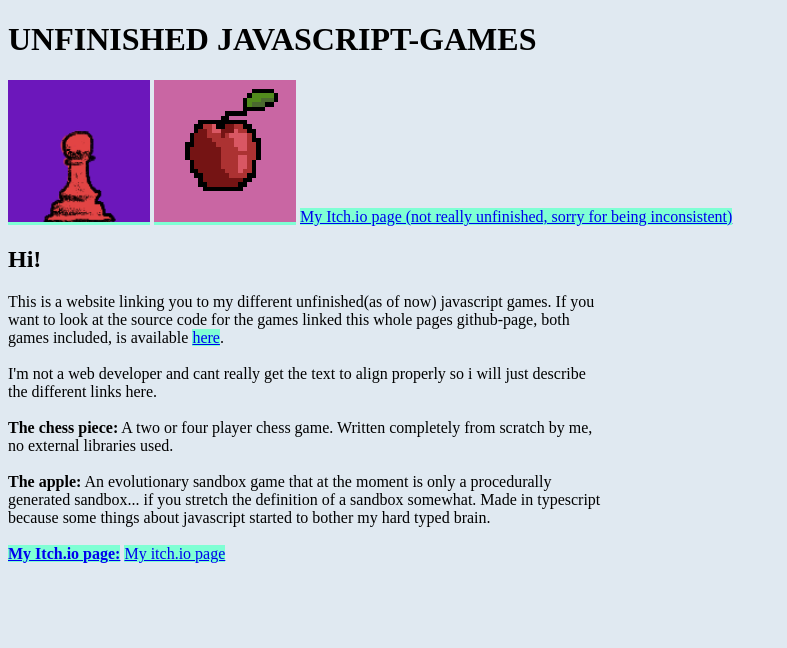
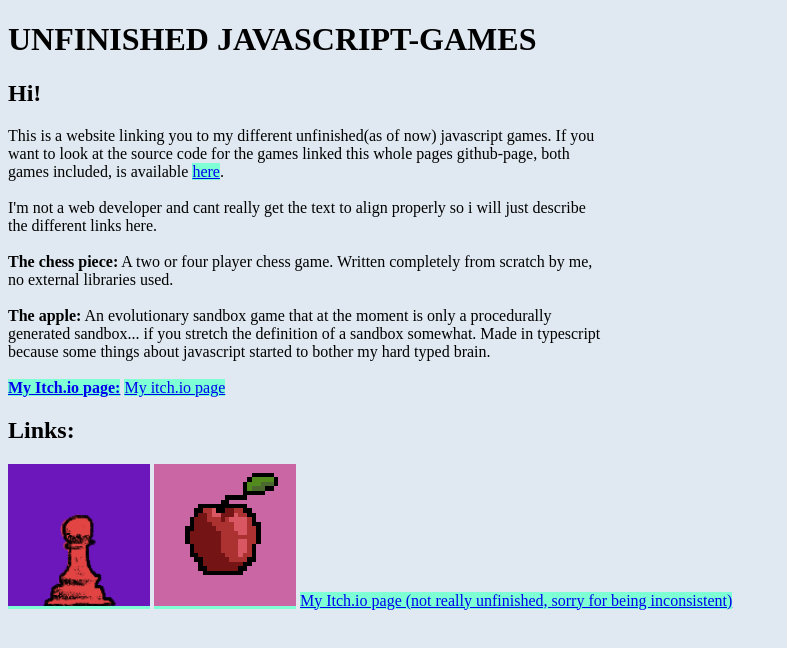
Before and after one commit to toapapper/toapapper.github.io, a plain HTML site: page index.html in a window 1280 px wide. Shown: the whole page, without its empty margins (0-787 px from the left). Drawn offline with Linux system fonts and the light colour scheme.

Commit message:
change to index page

```diff
--- a/index.html
+++ b/index.html
@@ -35,19 +35,21 @@
 </head>
 <body>
     <h1>UNFINISHED JAVASCRIPT-GAMES</h1>
+    <h2>Hi!</h2>
+    <p>This is a website linking you to my different unfinished(as of now) javascript games.
+        If you want to look at the source code for the games linked this whole pages github-page, both games included, is available <a href="https://github.com/toapapper/toapapper.github.io">here</a>.<br><br>
+        I'm not a web developer and cant really get the text to align properly so i will just describe the different links here. <br><br>
+
+        <b>The chess piece:</b> A two or four player chess game. Written completely from scratch by me, no external libraries used.<br><br>
+        <b>The apple:</b> An evolutionary sandbox game that at the moment is only a procedurally generated sandbox... if you stretch the definition of a sandbox somewhat. Made in typescript because some things about javascript started to bother my hard typed brain.<br><br>
+        <a href="https://toapapper.itch.io"><b>My Itch.io page:</b></a> <a href="https://toapapper.itch.io">My itch.io page</a>
+    </p>
+
+    <h2>Links:</h2>
     <div>
         <a href="schack/fyrschack/schack.html"><img id="schack_img" src="schack/fyrschack/sprites/bonde_r.png"></a>
         <a href="vivarium/vivarium.html"><img id="vivarium_img" src="vivarium/sprites/apple.png"></a>
         <a href="https://toapapper.itch.io">My Itch.io page (not really unfinished, sorry for being inconsistent)</a>
     </div>
-    <h2>Hi!</h2>
-    <p>This is a website linking you to my different unfinished(as of now) javascript games.
-    If you want to look at the source code for the games linked this whole pages github-page, both games included, is available <a href="https://github.com/toapapper/toapapper.github.io">here</a>.<br><br>
-    I'm not a web developer and cant really get the text to align properly so i will just describe the different links here. <br><br>
-
-    <b>The chess piece:</b> A two or four player chess game. Written completely from scratch by me, no external libraries used.<br><br>
-    <b>The apple:</b> An evolutionary sandbox game that at the moment is only a procedurally generated sandbox... if you stretch the definition of a sandbox somewhat. Made in typescript because some things about javascript started to bother my hard typed brain.<br><br>
-    <a href="https://toapapper.itch.io"><b>My Itch.io page:</b></a> <a href="https://toapapper.itch.io">My itch.io page</a>
-    </p>
 </body>
 </html>
```
